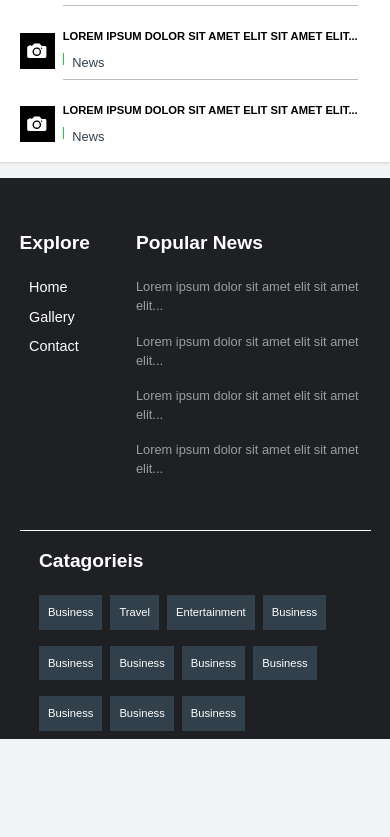
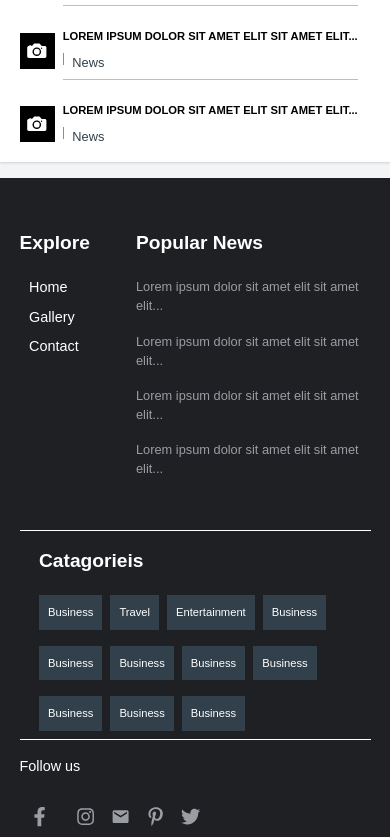
Before and after one commit to Sagni-prog/News-website, a React (Create React App) app: page / in a window 390 px wide. Shown: the part 4917-5754 px from the top of the page. Before the commit the page ends 5656 px from the top, so only its background shows below. Built offline with nearby package versions, Linux system fonts and the light colour scheme.

Commit message:
footer responsive fixed

```diff
--- a/src/components/Footer/footer.css
+++ b/src/components/Footer/footer.css
@@ -4,9 +4,9 @@
     margin-top: 2rem;
 }
 
-.footer-social-medias{
+/* .footer-social-medias{
     display: none;
-}
+} */
 
 .index{
     z-index: 10;
--- a/src/index.css
+++ b/src/index.css
@@ -1362,3 +1362,7 @@ ul{
 .responsive-width{
     width: 60%;
 }
+
+.footer-social-medias{
+    display: none;
+}
--- a/src/mediaquery.css
+++ b/src/mediaquery.css
@@ -106,17 +106,21 @@
         display: none;
     }
     .footer-item{
-        width: 10%;
+        width: 20%;
     }
     .footer-item2{
         width: 38%;
     }
     .footer-item3{
-        width: 38%;
+        width: 42%;
         /* display: none; */
     }
     .footer-social-medias{
         display: block;
+    }
+    .footer-border-top{
+        padding-top: 2rem;
+        border-top: #fff solid 1px;
     }
 }
 @media  screen and (max-width: 891px) {
@@ -131,7 +135,7 @@
     display: none;
 
 }
-.footer-item{
+/* .footer-item{
     width: 28%;
 }
 .footer-item2{
@@ -139,8 +143,8 @@
 }
 .footer-item3{
     width: 38%;
-    /* display: none; */
-}
+    display: none; */
+/* } */
 }
 
 @media screen and (max-width: 719px) {
@@ -212,10 +216,10 @@
     .footer-border{
         border-bottom: #fff solid 1px;
     }
-    .footer-border-top{
+    /* .footer-border-top{
         padding-top: 2rem;
         border-top: #fff solid 1px;
-    }
+    } */
 
     .footer-item4{
         display: block;
```
